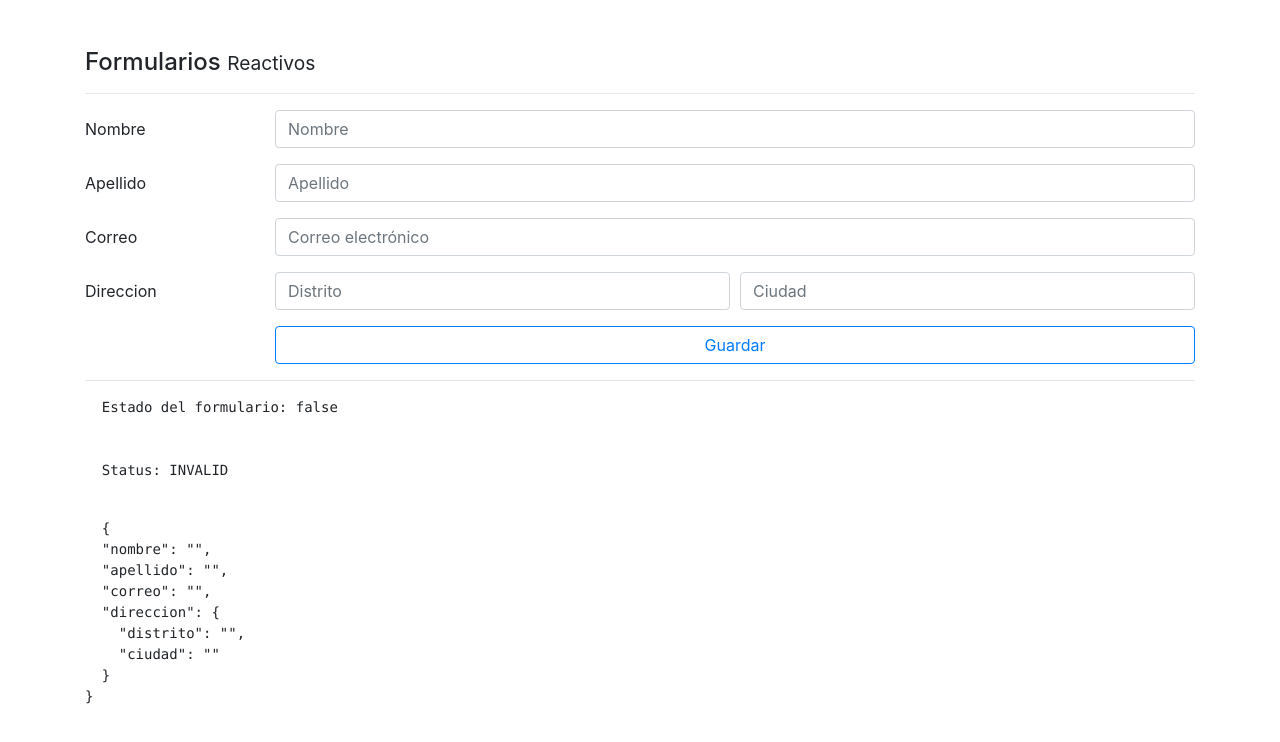
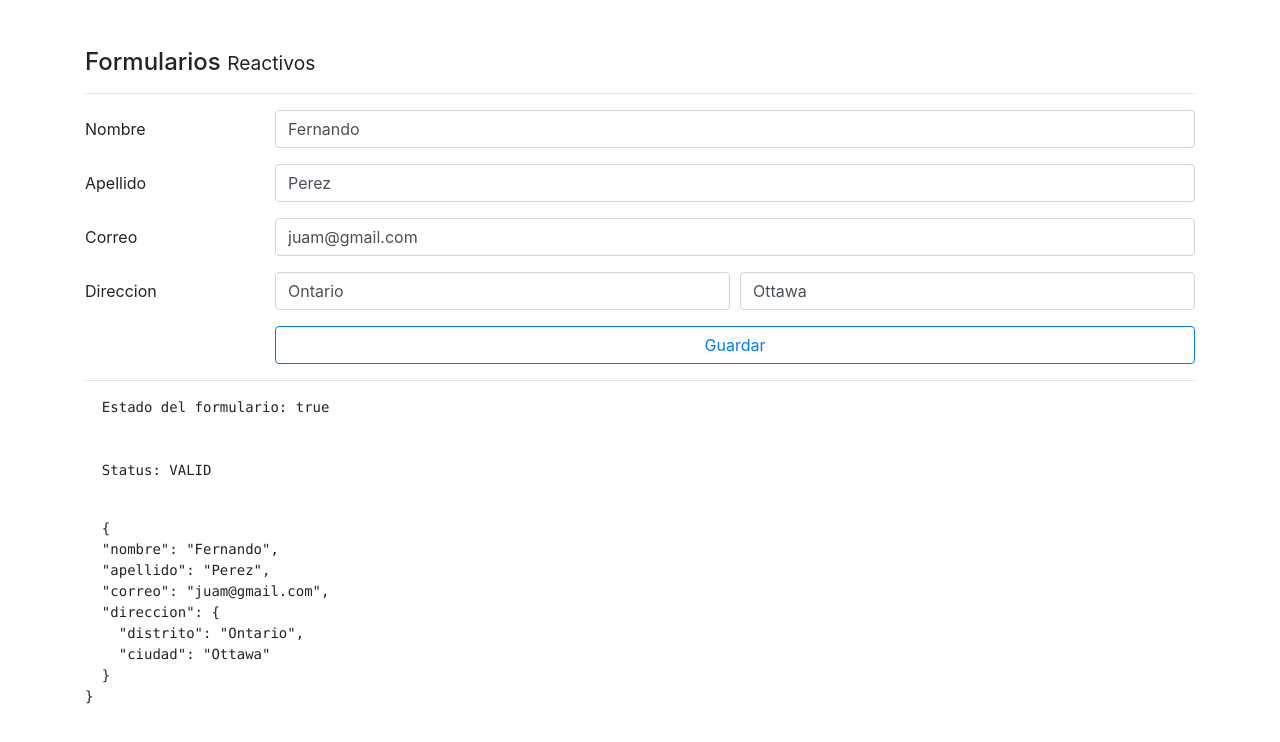
Before and after one commit to LicQuiterio/leccion-11, an Angular app in the folder formularios/: page /reactivo in a window 1280 px wide. Shown: the top 742 px of the page. Built offline with nearby package versions, Linux system fonts and the light colour scheme.

Commit message:
video 22

```diff
--- a/formularios/src/app/pages/reactive/reactive.component.ts
+++ b/formularios/src/app/pages/reactive/reactive.component.ts
@@ -14,6 +14,7 @@ export class ReactiveComponent implements OnInit {
   constructor( private fb: FormBuilder){
 
     this.crearFormulario();
+    this.cargarDataAlFormulario();
 
   }
 
@@ -56,6 +57,21 @@ export class ReactiveComponent implements OnInit {
   }
 
 
+  cargarDataAlFormulario() {
+
+    this.forma.reset({
+      nombre: 'Fernando',
+      apellido: 'Perez',
+      correo: 'juam@gmail.com',
+      direccion: {
+        distrito: 'Ontario',
+        ciudad: 'Ottawa'
+      }
+    });
+
+  }
+
+
 
   guardar(){
     console.log( this.forma );
@@ -66,6 +82,12 @@ export class ReactiveComponent implements OnInit {
         console.log( control );
       });
     }
+
+
+    // Posteo de informacion
+    this.forma.reset({
+      nombre: 'sin nombre'
+    });
   }
 
 }
```
